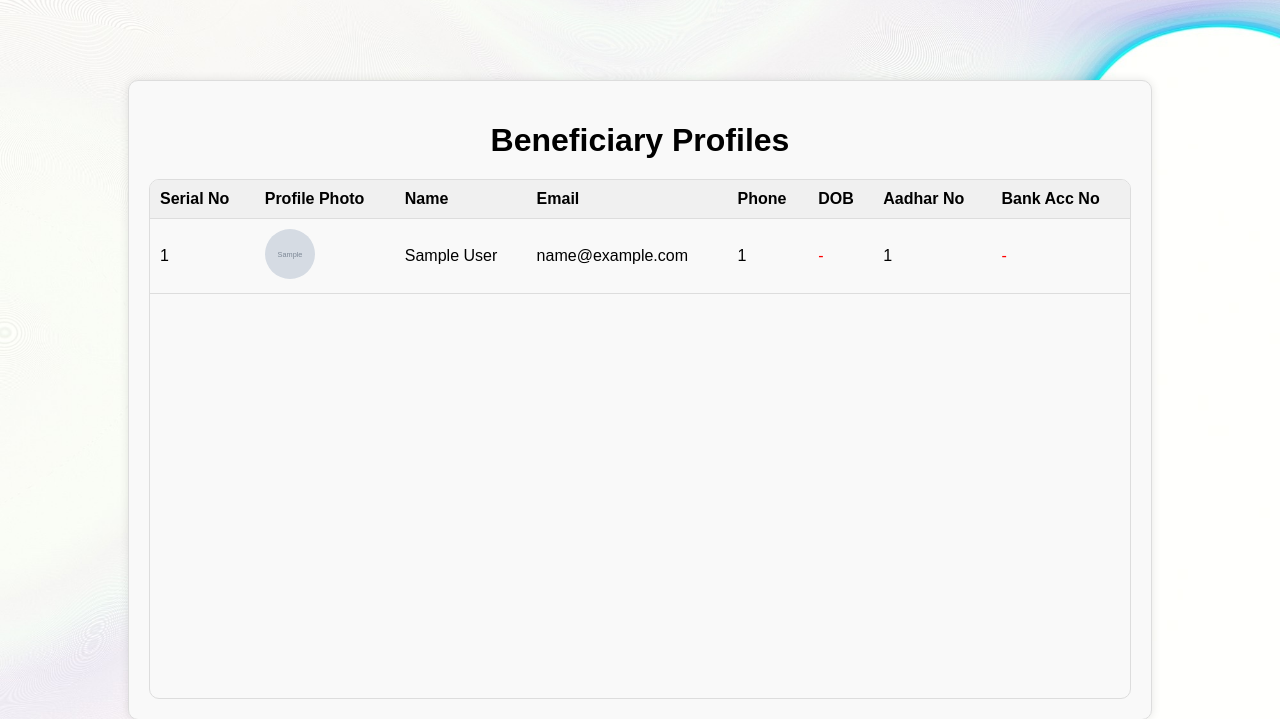
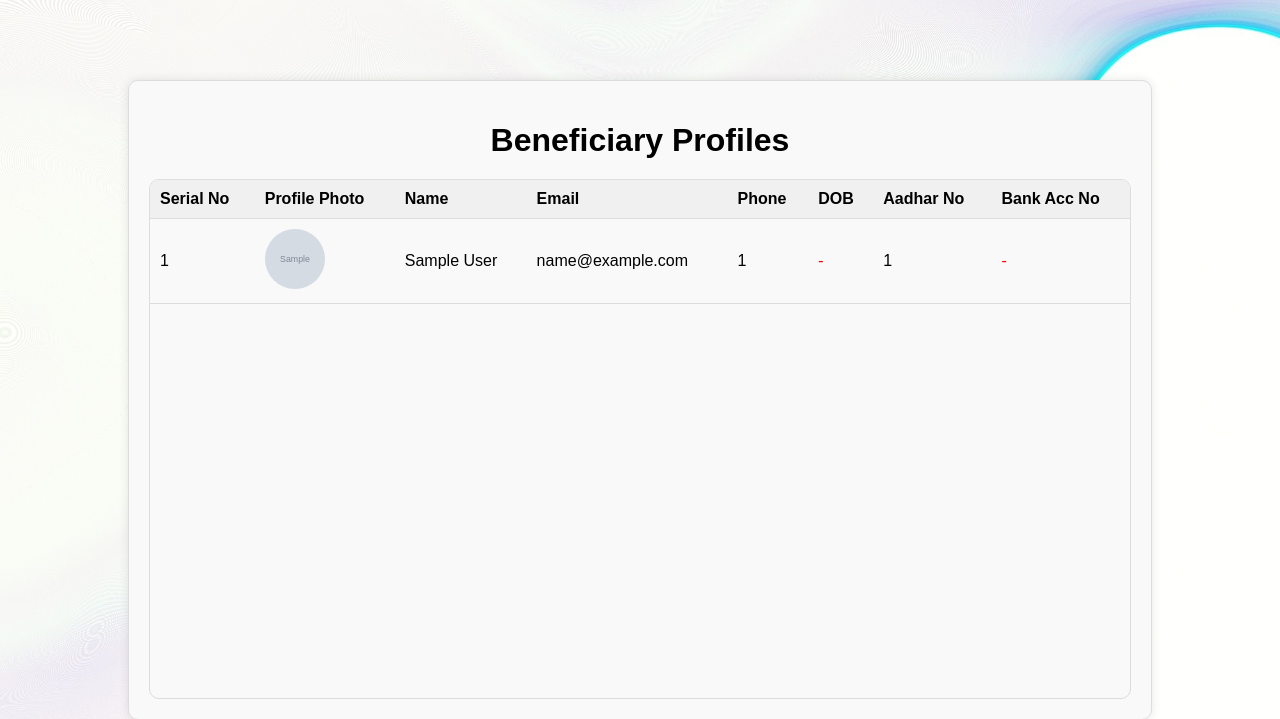
Before and after one commit to rahulnuthalapati/rmkapp, a Flask app: page /beneficiary_profiles_page in a window 1280 px wide. Shown: the top 719 px of the page. Run offline with Flask 3, Linux system fonts and the light colour scheme; tables that the repository leaves empty hold one stand-in row (values such as "Sample post"); grey boxes marked "Sample" are stand-in pictures.

Commit message:
Image cover

```diff
--- a/Templates/beneficiary.html
+++ b/Templates/beneficiary.html
@@ -49,10 +49,6 @@
             color: #333;
             font-weight: bold;
         }
-
-
-
-
 
         .container {
             width: 90%;
--- a/Templates/beneficiary_profiles.html
+++ b/Templates/beneficiary_profiles.html
@@ -71,9 +71,10 @@ tr:hover {
     }
 
     .profile-pic {
-    border-radius: 50%; /* Rounded edges */
-    width: 50px; /* Adjust size as needed */
-    height: 50px; /* Adjust size as needed */
+        width: 60px;
+        height: 60px;
+        object-fit: cover;
+        border-radius: 50%;
     }
 
     .missing-data {
```
Lines whose indentation alone changed are shown as unchanged.
